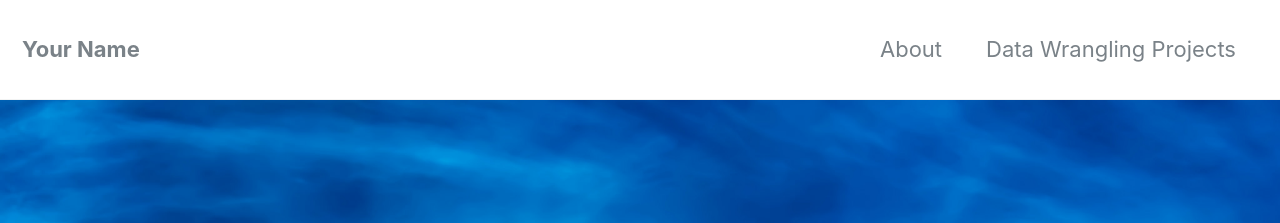
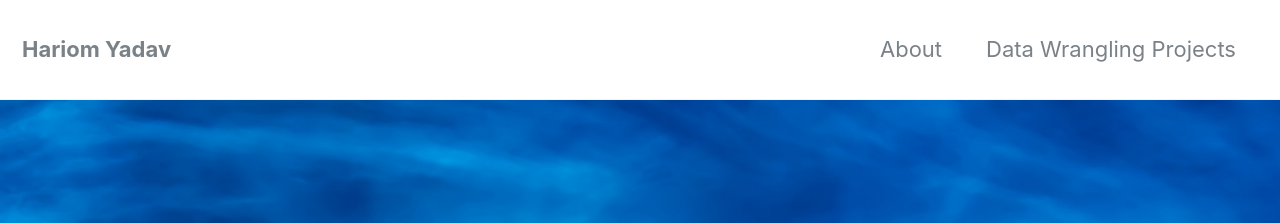
Before and after one commit to hariomyadav/hocyadav.github.io, a Jekyll site: the page built from index.html, in a window 1280 px wide and 900 px high. Shown: the top 223 px of the window. Built offline with Jekyll 4.4.1, drawn with Linux system fonts in a browser that asks for light colours; nearby versions of some CDN libraries; the list of posts is cut into pages by our own code.

Commit message:
add name

```diff
--- a/_config.yml
+++ b/_config.yml
@@ -9,7 +9,7 @@ minimal_mistakes_skin    : "default" # "air", "aqua", "contrast", "dark", "dirt"
 
 # Site Settings
 locale                   : "en-US"
-title                    : "Your Name"
+title                    : "Hariom Yadav"
 title_separator          : "-"
 name                     : "Your Name"
 description              : "Data Science Portfolio"
```
